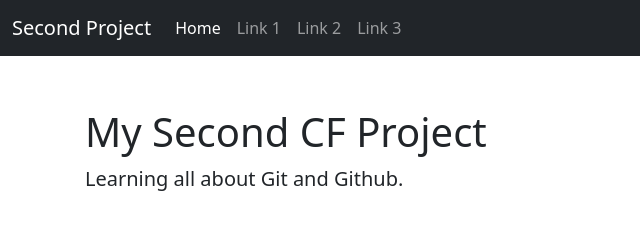
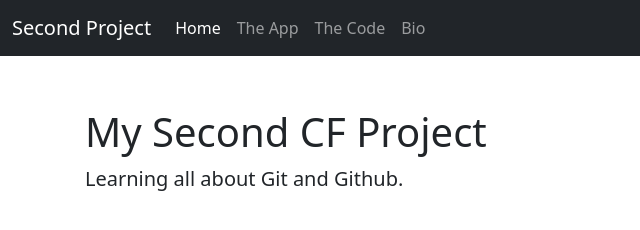
Before and after one commit to MuggsyCodes/SecondProject, a plain HTML site: page index.html in a window 1280 px wide. Shown: the full height of the page, 0-640 px from the left. Drawn offline with nearby package versions, Linux system fonts and the light colour scheme.

Commit message:
another commit

```diff
--- a/index.html
+++ b/index.html
@@ -29,13 +29,13 @@
                     <a class="nav-link active" aria-current="page" href="#">Home</a>
                 </li>
                 <li class="nav-item">
-                    <a class="nav-link" href="#">Link 1</a>
+                    <a class="nav-link" href="#">The App</a>
                 </li>
                 <li class="nav-item">
-                    <a class="nav-link" href="#">Link 2</a>
+                    <a class="nav-link" href="#">The Code</a>
                 </li>
                 <li class="nav-item">
-                    <a class="nav-link" href="#">Link 3</a>
+                    <a class="nav-link" href="#">Bio</a>
                 </li>
             </ul>
         </div>
```
